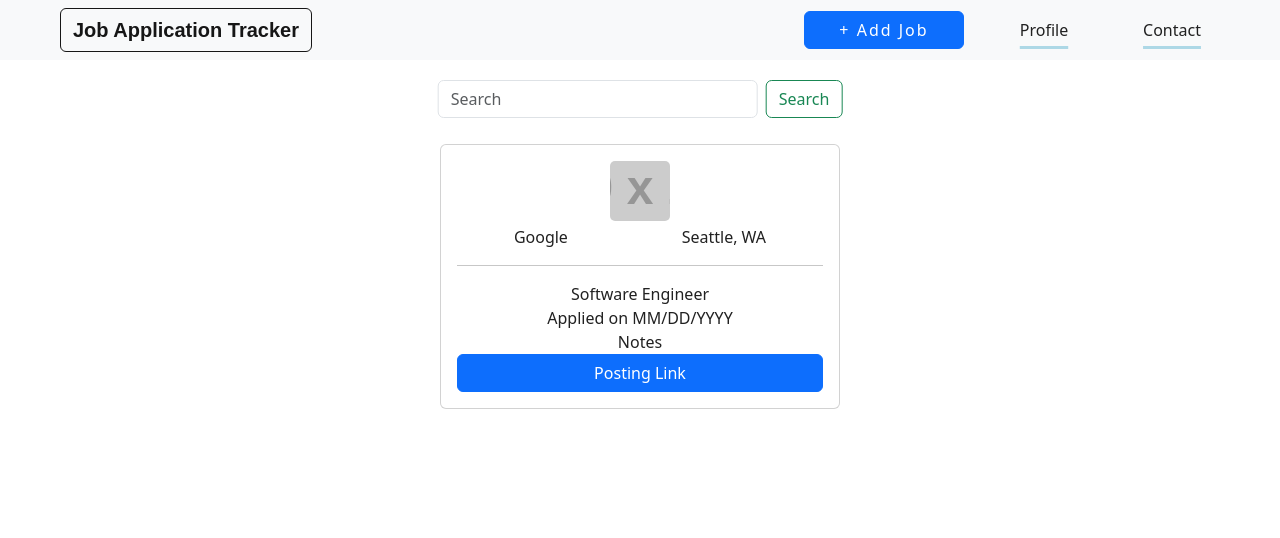
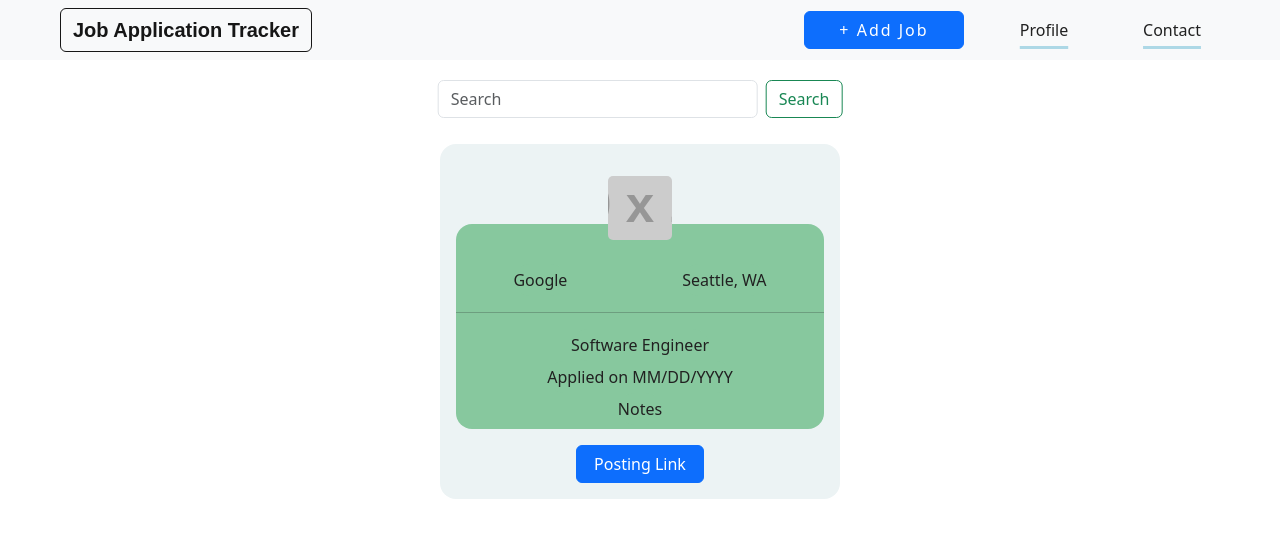
Before and after one commit to cleecoloma/job-application-tracker, a React (Vite) app: page / in a window 1280 px wide. Shown: the top 538 px of the page. Built offline with nearby package versions, Linux system fonts and the light colour scheme; a web font is replaced by a local one.

Commit message:
updated listing card border and styling

```diff
--- a/src/components/JobCard.jsx
+++ b/src/components/JobCard.jsx
@@ -11,24 +11,24 @@ class JobCard extends React.Component {
   render() {
     return (
       <>
-        <Card style={{ width: '25rem' }}>
+        <Card className='card' style={{ width: '25rem' }}>
           <Card.Body>
             <Card.Img
-              variant="top"
+              // variant="top"
               className="card-img"
               src="https://placehold.co/10x10"
             />
             <div className="card-text">
               <div className='card-title'>
-                <Card.Text className="d-inline">Google</Card.Text>
+                <Card.Text>Google</Card.Text>
                 <Card.Text>Seattle, WA</Card.Text>
               </div>
               <hr />
               <Card.Text>Software Engineer</Card.Text>
               <Card.Text>Applied on MM/DD/YYYY</Card.Text>
               <Card.Text>Notes</Card.Text>
-              <Button variant="primary">Posting Link</Button>
             </div>
+              <Button className='card-button' variant="primary">Posting Link</Button>
           </Card.Body>
         </Card>
       </>
--- a/src/styles/JobCard.css
+++ b/src/styles/JobCard.css
@@ -1,14 +1,23 @@
+.card {
+  border-radius: 1rem;
+  background-color: rgb(236, 243, 244);
+  border-style: none;
+}
+
 .card-img {
   display: flex;
   justify-content: center;
   margin: 0 auto;
-  width: 60px;
+  width: 4rem;
+  position: relative;
+  top: 1rem;
 }
 
 .card-title {
   display: flex;
   margin-top: 4px;
   margin-bottom: 0;
+  padding: 2rem 0 0;
 }
 
 .card-text {
@@ -16,4 +25,14 @@
   flex-direction: column;
   justify-content: center;
   margin: 0 auto;
+  background-color: rgb(135, 200, 158);
+  padding: 4px 0;
+  border-radius: 1rem;
 }
+
+.card-button {
+  display: flex;
+  justify-content: center;
+  margin: 1rem auto 0;
+  width: 8rem;
+}
```
